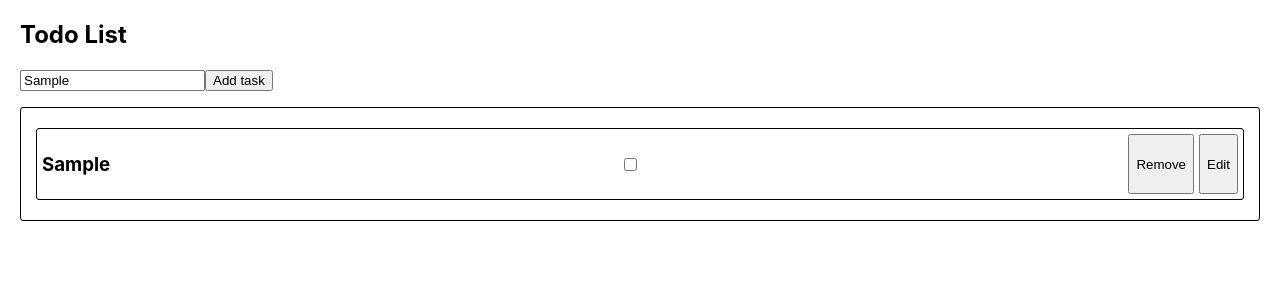
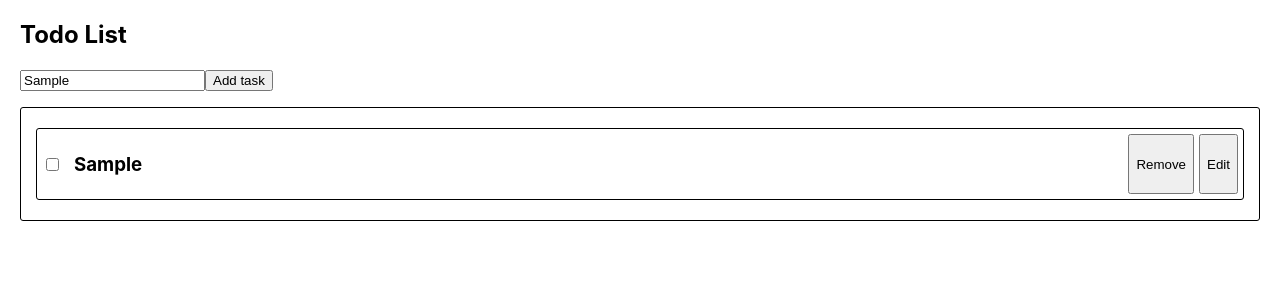
Before and after one commit to BorisRozumnyi/todo-list-dev-plan, a React (Create React App) app: page / in a window 1280 px wide. Both pictures are taken after typing "Sample" into the empty fields and a click on the button "Add task". Shown: the top 300 px of the page. Built offline with nearby package versions, Linux system fonts and the light colour scheme.

Commit message:
change style

```diff
--- a/src/Task.tsx
+++ b/src/Task.tsx
@@ -23,11 +23,11 @@ export class Task extends React.Component<Props & TRemove, TState>{
     const { title, id, isCompleted, remove, check } = this.props;
     return (
       <StyledTask key={id}>
-        <Flex>
+        <Flex width='80%'>
+          <Checkbox type="checkbox" id="completed" checked={isCompleted} onChange={() => check(id)} />
           <Title>{title}</Title>
-          <Checkbox type="checkbox" id="completed" checked={isCompleted} onChange={() => check(id)} />
         </Flex>
-        <Flex justifyContent='flex-end'>
+        <Flex width='20%' justifyContent='flex-end'>
           <Button onClick={() => remove(id)}>Remove</Button>
           <Button>Edit</Button>
         </Flex>
@@ -38,10 +38,12 @@ export class Task extends React.Component<Props & TRemove, TState>{
 
 export const Checkbox = styled.input`
   align-self: center;
+  margin-right: 15px;
 `;
 
 export const Title = styled.h3`
-  width: 100%;
+  text-overflow: ellipsis;
+  overflow: hidden;
 `;
 
 export const Button = styled.button`
@@ -50,7 +52,6 @@ export const Button = styled.button`
 
 export const StyledTask = styled.li`
   display: flex;
-  justify-content: space-around;
   border: solid black 1px;
   padding: 5px;
   border-radius: 3px;
@@ -62,8 +63,9 @@ export const StyledTask = styled.li`
 
 export const Flex = styled.div<{
   justifyContent?: 'flex-start' | 'flex-end' | 'space-between' | 'space-around' | 'space-evenly';
+  width?: string;
 }>`
-  width: 100%;
   display: flex;
   ${({ justifyContent }) => (justifyContent && `justify-content: ${justifyContent};`)}
+  ${({ width }) => `width: ${width};`}
 `;
```
